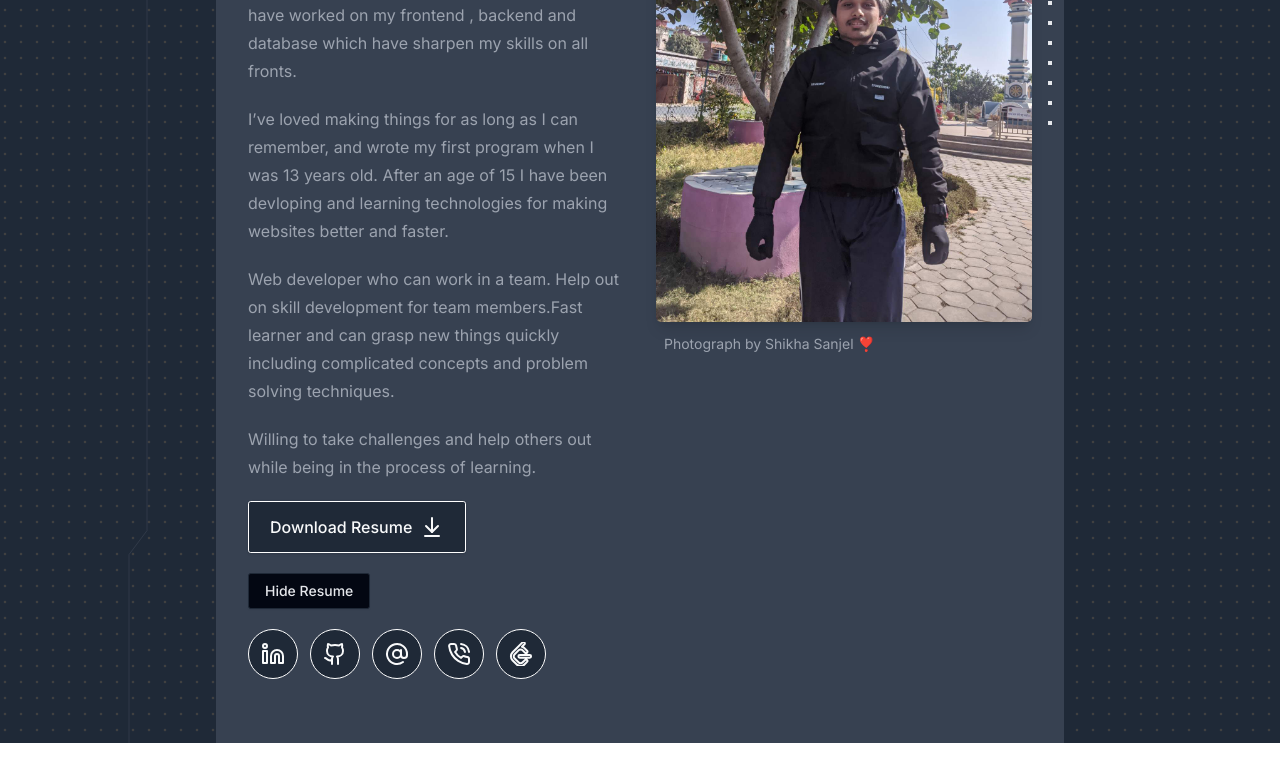
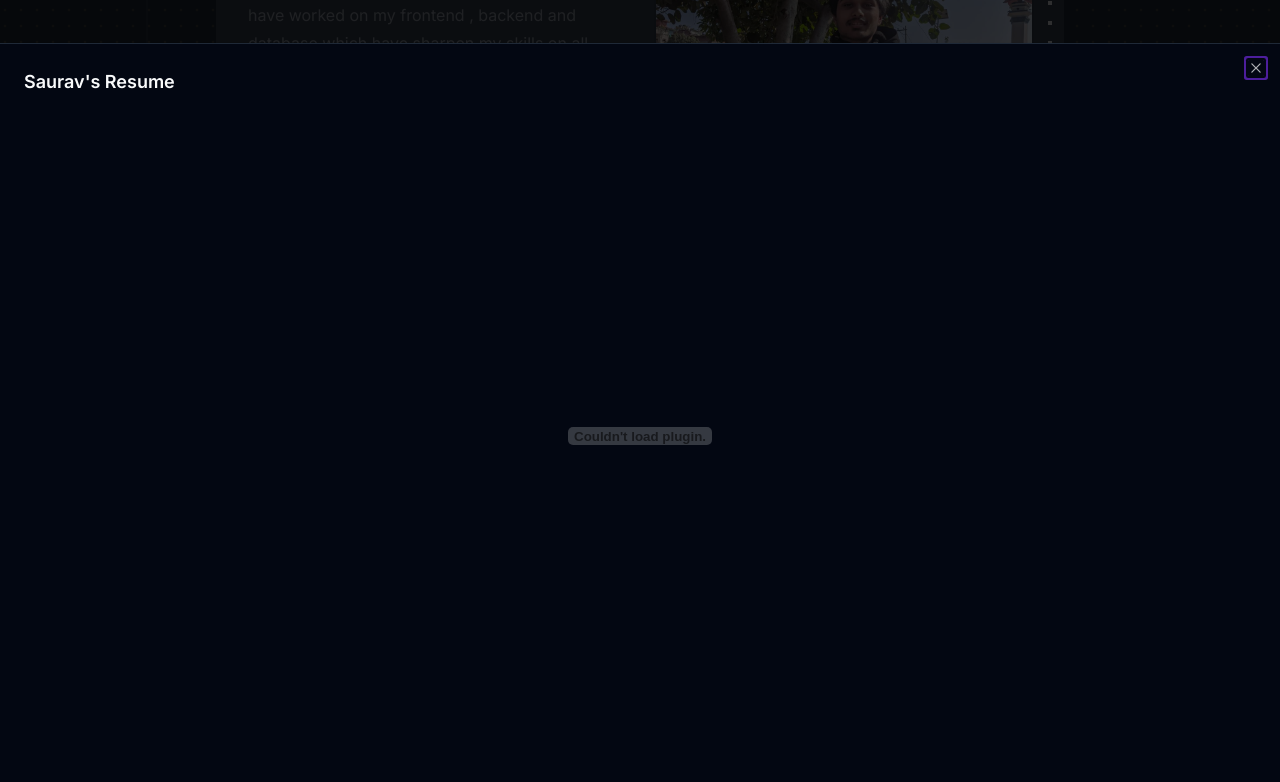
Before and after one commit to master8848/potfolio, a Next.js app: page /about in a window 1280 px wide. Both pictures are taken after a click on the button "View Resume". Shown: the part 411-1193 px from the top of the page. Built offline with nearby package versions, Linux system fonts and the light colour scheme.

Commit message:
Changed how to view Pdf with popup

```diff
--- a/src/app/(public)/about/page.tsx
+++ b/src/app/(public)/about/page.tsx
@@ -1,4 +1,4 @@
-"use client"
+"use client";
 
 import { ContextMenu, ContextMenuTrigger } from "@/components/ui/context-menu";
 import Cta, { LinksContex, Resume, Socials } from "../components/Cta";
@@ -7,20 +7,20 @@ import PdfResume from "./pdfViewer";
 import { useState } from "react";
 import { Button } from "@/components/ui/button";
 
-
 export default function AboutMe() {
-    const [show, setShow] = useState(false)
   return (
     <div>
       <TracingBeam className="px-6">
         <ContextMenu>
-                    <ContextMenuTrigger >
+          <ContextMenuTrigger>
             <div className=" overflow-hidden   cntColor">
               <div className="relative max-w-7xl mx-auto py-16 px-4 sm:px-6 lg:px-8">
                 <div className="hidden lg:block  absolute top-0 bottom-0 left-3/4 w-screen" />
                 <div className="mx-auto text-base max-w-prose lg:grid lg:grid-cols-2 lg:gap-8 lg:max-w-none">
                   <div>
-                                        <h2 className="text-base text-green-600 font-semibold tracking-wide uppercase">Introduction</h2>
+                    <h2 className="text-base text-green-600 font-semibold tracking-wide uppercase">
+                      Introduction
+                    </h2>
                     <h3 className="mt-2 text-3xl leading-8 font-extrabold tracking-tight text-gray-200 sm:text-4xl">
                       Saurav sanjel
                     </h3>
@@ -45,10 +45,21 @@ export default function AboutMe() {
                           height={20}
                           patternUnits="userSpaceOnUse"
                         >
-                                                    <rect x={0} y={0} width={4} height={4} className="text-gray-200" fill="currentColor" />
+                          <rect
+                            x={0}
+                            y={0}
+                            width={4}
+                            height={4}
+                            className="text-gray-200"
+                            fill="currentColor"
+                          />
                         </pattern>
                       </defs>
-                                            <rect width={404} height={384} fill="url(#de316486-4a29-4312-bdfc-fbce2132a2c1)" />
+                      <rect
+                        width={404}
+                        height={384}
+                        fill="url(#de316486-4a29-4312-bdfc-fbce2132a2c1)"
+                      />
                     </svg>
                     <div className="relative text-base mx-auto max-w-prose lg:max-w-none">
                       <figure>
@@ -63,40 +74,51 @@ export default function AboutMe() {
                         </div>
                         <figcaption className="mt-3 flex text-sm text-gray-400">
                           {/* <CameraIcon className="flex-none w-5 h-5 text-gray-400" aria-hidden="true" /> */}
-                                                    <span className="ml-2">Photograph by Shikha Sanjel ❣️</span>
+                          <span className="ml-2">
+                            Photograph by Shikha Sanjel ❣️
+                          </span>
                         </figcaption>
                       </figure>
                     </div>
                   </div>
                   <div className="mt-8 lg:mt-0">
                     <div className="text-base max-w-prose mx-auto lg:max-w-none">
-                                            <p className="text-lg text-gray-400">
-
-                                            </p>
+                      <p className="text-lg text-gray-400"></p>
                     </div>
                     <div className="mt-5 prose prose-indigo text-gray-400 mx-auto lg:max-w-none lg:row-start-1 lg:col-start-1">
                       <p>
-                                                I live in Banglore, Karnataka, where I work on multiple ideas and learn new things.
+                        I live in Banglore, Karnataka, where I work on multiple
+                        ideas and learn new things.
                       </p>
                       <p>
-                                                Overtime I have been working on different projects and learning new things making myself profecient in multiple technologies.Over time I have worked on my frontend , backend and database which have sharpen my skills on all fronts.
+                        Overtime I have been working on different projects and
+                        learning new things making myself profecient in multiple
+                        technologies.Over time I have worked on my frontend ,
+                        backend and database which have sharpen my skills on all
+                        fronts.
                       </p>
                       <p>
-                                                I’ve loved making things for as long as I can remember, and wrote my first program when I was 13 years old. After an age of 15 I have been devloping and learning technologies for making websites better and faster.
+                        I’ve loved making things for as long as I can remember,
+                        and wrote my first program when I was 13 years old.
+                        After an age of 15 I have been devloping and learning
+                        technologies for making websites better and faster.
                       </p>
 
                       <p>
-                                                Web developer who can work in a team. Help out on skill development for team members.Fast learner and can grasp new things quickly including complicated concepts and problem solving techniques.
+                        Web developer who can work in a team. Help out on skill
+                        development for team members.Fast learner and can grasp
+                        new things quickly including complicated concepts and
+                        problem solving techniques.
                       </p>
 
                       <p>
-                                                Willing to take challenges and help others out while being in the process of learning.
+                        Willing to take challenges and help others out while
+                        being in the process of learning.
                       </p>
                     </div>
                     <div className="mt-5">
-
                       <Resume />
-                                            < Button variant={"outline"} className="mt-5 !py-4" onClick={() => setShow(c => !c)} >{!show ? "View Resume" : "Hide Resume"}</Button>
+                      <PdfResume />
                     </div>
                     <div className="mt-5">
                       <Socials />
@@ -104,12 +126,11 @@ export default function AboutMe() {
                   </div>
                 </div>
               </div>
-                        </div></ContextMenuTrigger>
+            </div>
+          </ContextMenuTrigger>
           <LinksContex />
         </ContextMenu>
       </TracingBeam>
-            {show ? <PdfResume></PdfResume> : null}
     </div>
-
-    )
+  );
 }
--- a/src/app/(public)/about/pdfViewer.tsx
+++ b/src/app/(public)/about/pdfViewer.tsx
@@ -1,6 +1,53 @@
-"use client"
+"use client";
+
+import { Button } from "@/components/ui/button";
+import {
+  Sheet,
+  SheetContent,
+  SheetHeader,
+  SheetTitle,
+  SheetTrigger,
+} from "@/components/ui/sheet";
+import { useState } from "react";
+
 const PdfResume = () => {
+  const [openPdf, setOpenPdf] = useState(false);
 
-    return <iframe src="/Saurav_Sanjel_Resume.pdf" className="w-full h-[100vh]" />;
-}
+  return (
+    <Sheet
+      open={openPdf}
+      onOpenChange={(op) => {
+        setOpenPdf(op);
+      }}
+    >
+      <SheetTrigger asChild>
+        <Button
+          variant={"outline"}
+          className="mt-5 !py-4"
+          onClick={() => setOpenPdf((c) => !c)}
+        >
+          {!openPdf ? "View Resume" : "Hide Resume"}
+        </Button>
+      </SheetTrigger>
+      <SheetContent side="bottom">
+        <SheetHeader>
+          <SheetTitle>Saurav's Resume </SheetTitle>
+        </SheetHeader>
+        <div className=" flex items-center justify-center">
+          {/* <iframe
+            src="/Saurav_Sanjel_Resume.pdf"
+            className="lg:w-[80%] h-[85vh]"
+            title="Saurav Resume"
+          /> */}
+          <embed
+            type="application/pdf"
+            src="/Saurav_Sanjel_Resume.pdf"
+            className="lg:w-[80%] h-[85vh]"
+            title="Saurav Resume"
+          ></embed>
+        </div>
+      </SheetContent>
+    </Sheet>
+  );
+};
 export default PdfResume;
```
Also changed, not shown: 1 other file (tests, documents, lock files or other folders). Lines whose indentation alone changed are shown as unchanged.
